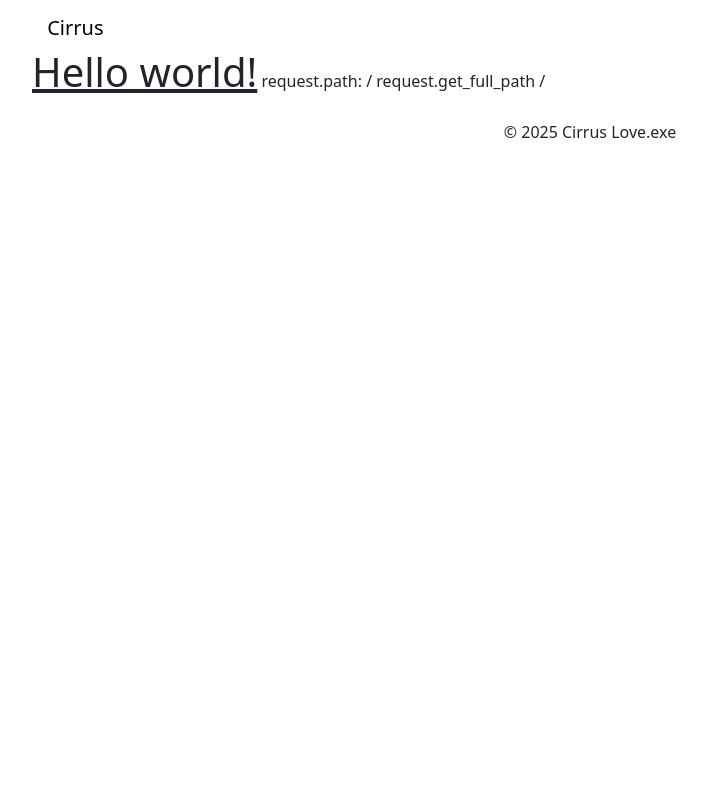
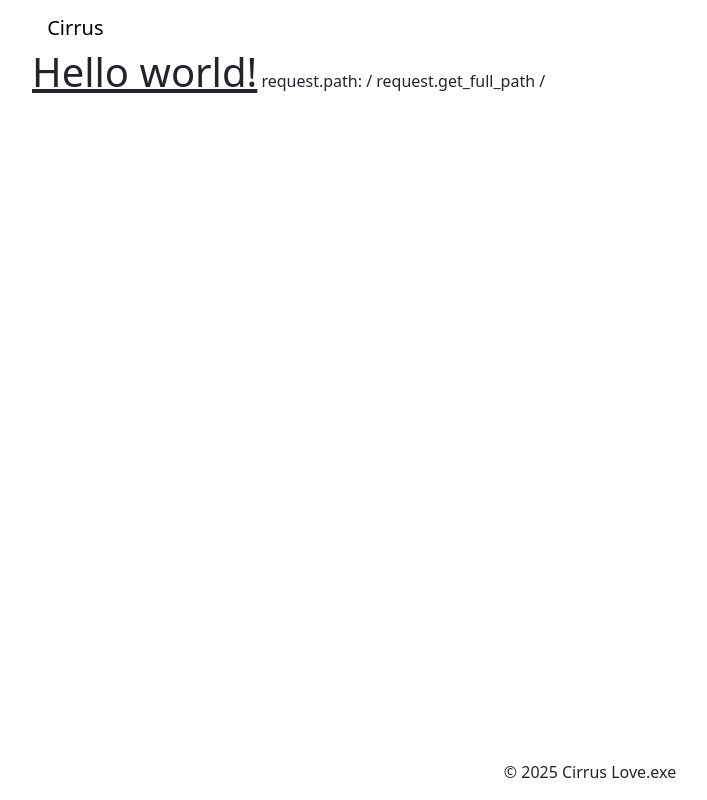
Before and after one commit to Loudotcom/love.exe, a Django app: page / in a window 1280 px wide. Shown: the whole page, without its empty margins (50-757 px from the left). Run offline with Django 5.2, Linux system fonts and the light colour scheme; style sheets or scripts are compiled from the project's sources.

Commit message:
Added several classes so that the viewport takes up the full screen

```diff
--- a/matching_project/templates/base.html
+++ b/matching_project/templates/base.html
@@ -18,15 +18,13 @@
     <title>Home</title>
 </head>
 
-<body>
-    <div class="row container"></div>
-
+<body class="d-flex flex-column min-vh-100">
     <header>
         <!-- Navbar include (Do logic to make sure this isn't visible on the create profile page after signing up =) -->
         {% include 'includes/navbar.html' %}
     </header>
 
-    <div class="container mt-5">
+    <div class="container mt-5 flex-grow-1">
         <main class="flex-shrink-0 main-bg">
             {% block content %}
             <!-- Content Goes here -->
@@ -36,7 +34,7 @@
         </main>
     </div>
 
-    <footer>
+    <footer class="mt-auto">
 
         {% include 'includes/footer.html' %}
 
```
